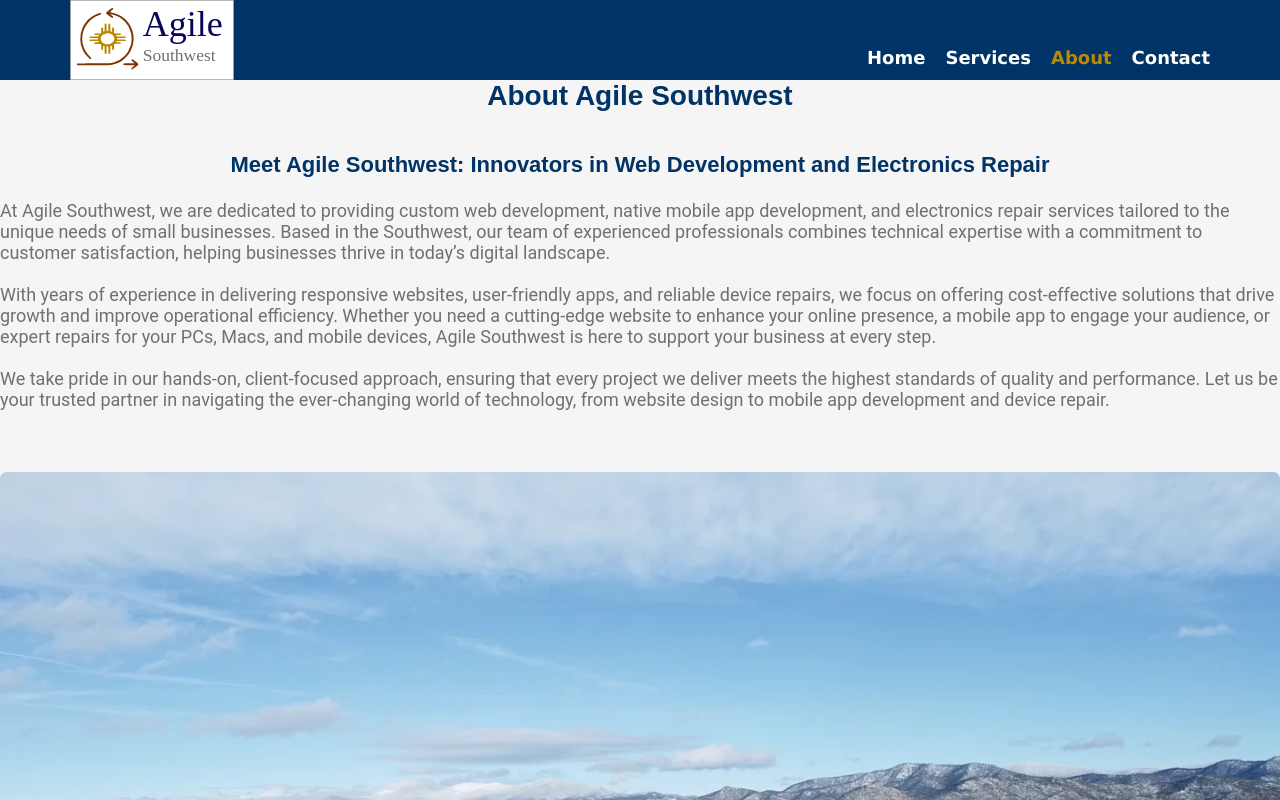
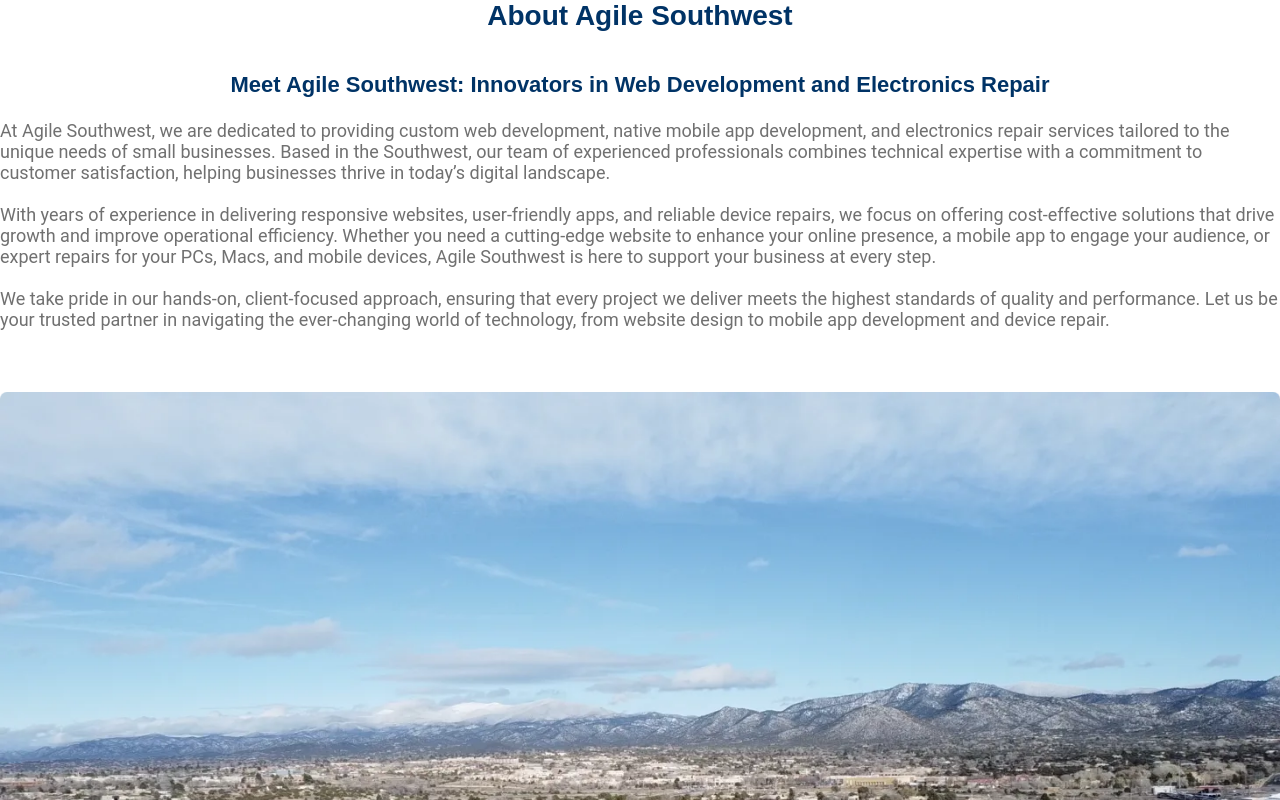
Before and after one commit to DerrickRocha/agile-soutwest-website, a Next.js app in the folder agile-southwest-website/: page /about in a window 1280 px wide. Shown: the top 800 px of the page. Built offline with nearby package versions, Linux system fonts and the light colour scheme.

Commit message:
Removed layout.

```diff
--- a/agile-southwest-website/src/app/about/page.tsx
+++ b/agile-southwest-website/src/app/about/page.tsx
@@ -1,6 +1,5 @@
 "use client";
 
-import Layout from "@/app/components/layout";
 import {H1} from "@/app/components/text";
 import VerticalSpacingLarge from "@/app/components/VerticalSpacingLarge";
 import InformationSection from "@/app/components/InformationSection";
@@ -15,7 +14,7 @@
 
 const AboutPage = () => {
     return (
-        <Layout>
+        <>
             <H1 $textAlign={'center'}>
                 About Agile Southwest
             </H1>
@@ -23,7 +22,7 @@
             <InformationSection title={aboutSubHeading} content={content}/>
             <VerticalSpacingLarge/>
             <LargeImage imageUrl="/images/southeast_santafe_drone.webp" altText={"Southeast Santa Fe drone picture"} width={1461} height={822}></LargeImage>
-        </Layout>
+        </>
     );
 };
 
--- a/agile-southwest-website/src/app/contact/page.tsx
+++ b/agile-southwest-website/src/app/contact/page.tsx
@@ -1,6 +1,5 @@
 "use client";
 
-import Layout from "@/app/components/layout";
 import {H1, H2} from "@/app/components/text";
 import VerticalSpacingLarge from "@/app/components/VerticalSpacingLarge";
 import InformationSection from "@/app/components/InformationSection";
@@ -136,7 +135,7 @@
         }
     }
     return (
-        <Layout>
+        <>
             <H1 $textAlign={'center'}>
                 Contact Agile Southwest
             </H1>
@@ -213,7 +212,7 @@
                 </Form>
             }
 
-        </Layout>
+        </>
     );
 }
 
--- a/agile-southwest-website/src/app/page.tsx
+++ b/agile-southwest-website/src/app/page.tsx
@@ -1,6 +1,5 @@
 "use client";
 
-import Layout from "@/app/components/layout";
 import React from "react";
 import {theme} from "@/app/constants/theme";
 import Hero1Text, {Body, H1, Hero2Text} from "@/app/components/text";
@@ -13,7 +12,7 @@
 
 function Home() {
     return (
-        <Layout>
+        <>
             <HomeHeroSection/>
             <HomeServicesSection/>
             <VerticalSpacingLarge/>
@@ -21,7 +20,7 @@
             <VerticalSpacingLarge/>
             <HomeImagesSection/>
 
-        </Layout>
+        </>
     );
 }
 
--- a/agile-southwest-website/src/app/services/page.tsx
+++ b/agile-southwest-website/src/app/services/page.tsx
@@ -1,6 +1,5 @@
 "use client";
 
-import Layout from "@/app/components/layout";
 import {H1} from "@/app/components/text";
 import InformationSection from "@/app/components/InformationSection";
 import VerticalSpacingLarge from "@/app/components/VerticalSpacingLarge";
@@ -43,7 +42,7 @@
 const ServicesPage = () => {
 
     return (
-        <Layout>
+        <>
             <H1 $textAlign={'center'}>
                 Custom Web Development, Mobile App Development, and Repair Services
             </H1>
@@ -58,7 +57,7 @@
             <VerticalSpacingLarge/>
             <LargeImage imageUrl="/images/ragle_diamond.webp" altText={"Ragle Park drone picture"} width={1920} height={1080}></LargeImage>
 
-        </Layout>
+        </>
     );
 };
 
```
